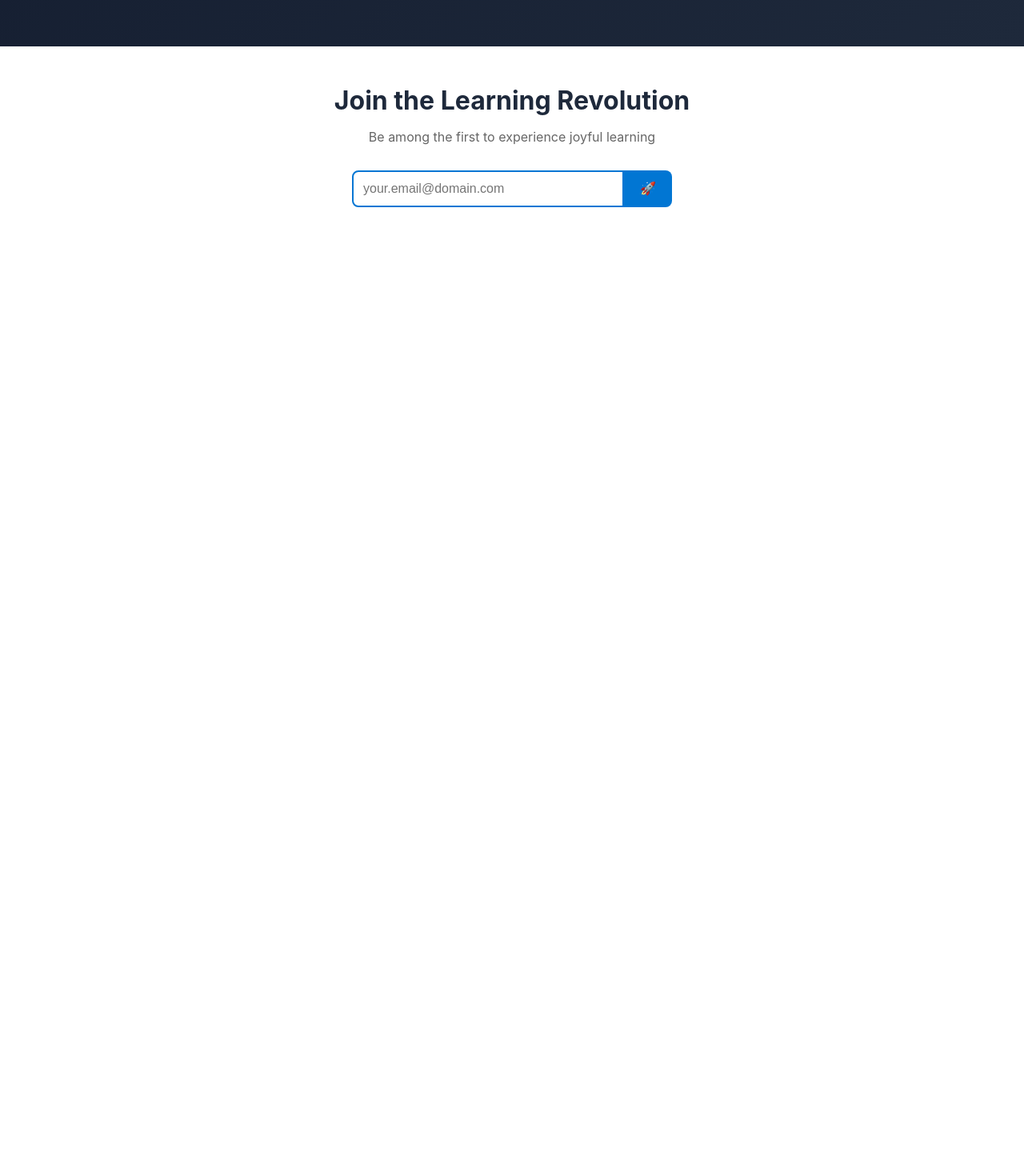
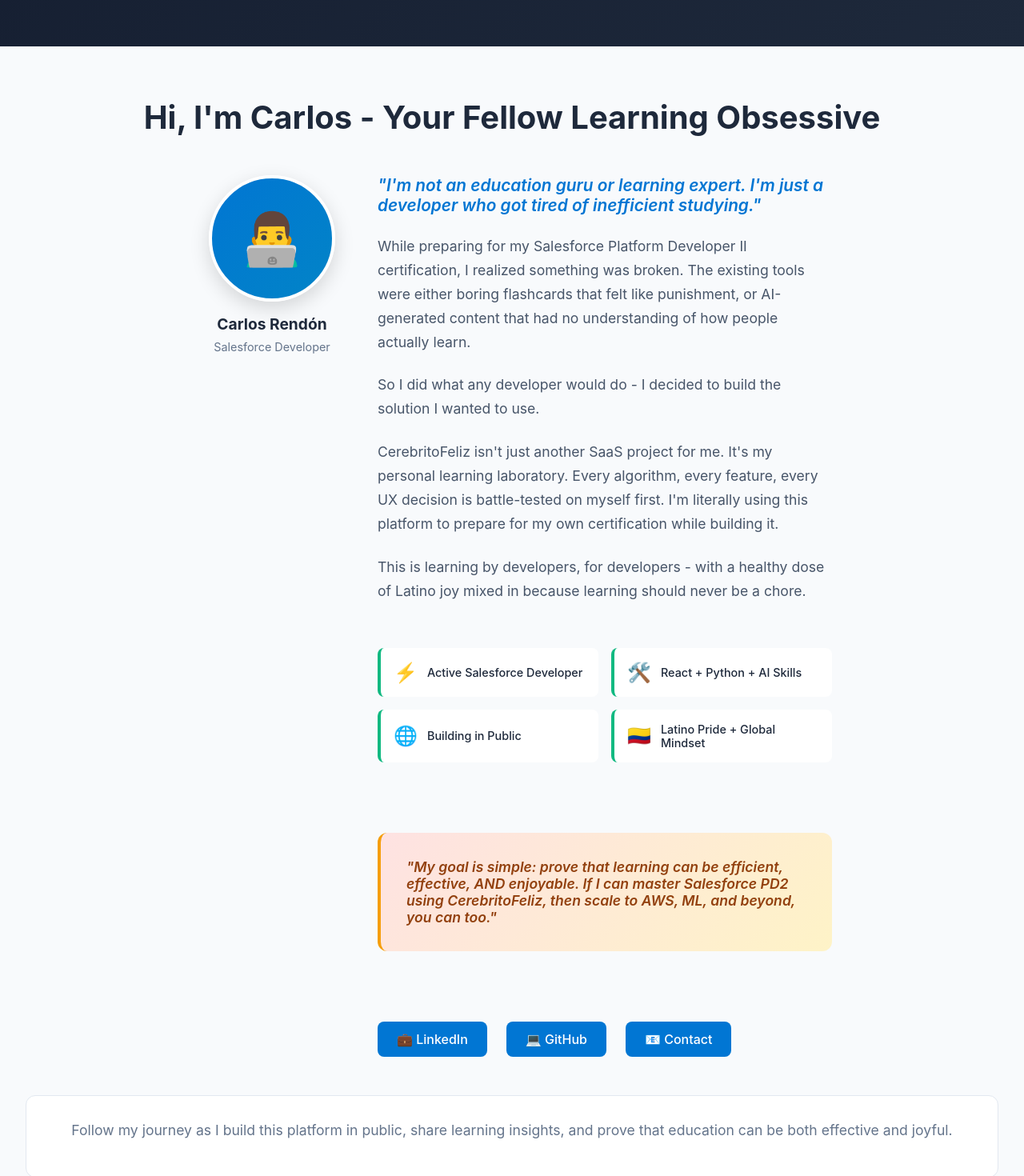
Before and after one commit to carlosrendonduque/cerebritofeliz-landing, a React (Create React App) app: page / in a window 1280 px wide. Shown: the part 2920-4390 px from the top of the page at 80% size. Before the commit the page ends 3227 px from the top, so only its background shows below. Built offline with nearby package versions, Linux system fonts and the light colour scheme.

Commit message:
Add Builder section with personal story and credibility

```diff
--- a/src/App.tsx
+++ b/src/App.tsx
@@ -3,6 +3,7 @@
 import Hero from "./components/sections/Hero";
 import Problem from "./components/sections/Problem";
 import Solution from "./components/sections/Solution";
+import Builder from "./components/sections/Builder";
 import EmailCapture from "./components/sections/EmailCapture";
 
 function App() {
@@ -11,6 +12,7 @@
       <Hero />
       <Problem />
       <Solution />
+      <Builder />
       <EmailCapture />
     </Layout>
   );
--- a/src/components/sections/Builder.tsx
+++ b/src/components/sections/Builder.tsx
@@ -1,21 +1,257 @@
-// ============================================
-// src/components/sections/Builder.tsx
-// ============================================
 import React from 'react';
+import styled from 'styled-components';
+
+const BuilderSection = styled.section`
+  padding: 4rem 2rem;
+  background: #f8fafc;
+  text-align: center;
+`;
+
+const SectionTitle = styled.h2`
+  font-size: 2.5rem;
+  margin: 0 0 3rem 0;
+  color: #1e293b;
+`;
+
+const StoryContainer = styled.div`
+  max-width: 800px;
+  margin: 0 auto;
+  display: grid;
+  grid-template-columns: 1fr;
+  gap: 2rem;
+
+  @media (min-width: 768px) {
+    grid-template-columns: 200px 1fr;
+    text-align: left;
+  }
+`;
+
+const ProfileSection = styled.div`
+  display: flex;
+  flex-direction: column;
+  align-items: center;
+`;
+
+const ProfileImage = styled.div`
+  width: 150px;
+  height: 150px;
+  background: linear-gradient(135deg, #0176d3 0%, #0284c7 100%);
+  border-radius: 50%;
+  display: flex;
+  align-items: center;
+  justify-content: center;
+  font-size: 4rem;
+  margin-bottom: 1rem;
+  border: 4px solid white;
+  box-shadow: 0 8px 25px rgba(0,0,0,0.15);
+`;
+
+const ProfileName = styled.h3`
+  font-size: 1.2rem;
+  color: #1e293b;
+  margin: 0 0 0.5rem 0;
+`;
+
+const ProfileTitle = styled.p`
+  color: #64748b;
+  font-size: 0.9rem;
+  margin: 0;
+`;
+
+const StoryContent = styled.div`
+  display: flex;
+  flex-direction: column;
+  gap: 1.5rem;
+`;
+
+const OpeningHook = styled.p`
+  font-size: 1.3rem;
+  color: #0176d3;
+  font-weight: 600;
+  margin: 0;
+  font-style: italic;
+`;
+
+const StoryParagraph = styled.p`
+  color: #475569;
+  line-height: 1.7;
+  margin: 0;
+  font-size: 1.1rem;
+`;
+
+const CredibilityMarkers = styled.div`
+  display: grid;
+  grid-template-columns: repeat(auto-fit, minmax(200px, 1fr));
+  gap: 1rem;
+  margin: 2rem 0;
+`;
+
+const CredibilityItem = styled.div`
+  display: flex;
+  align-items: center;
+  gap: 0.75rem;
+  padding: 1rem;
+  background: white;
+  border-radius: 8px;
+  border-left: 4px solid #10b981;
+`;
+
+const CredibilityIcon = styled.span`
+  font-size: 1.5rem;
+`;
+
+const CredibilityText = styled.span`
+  color: #1e293b;
+  font-weight: 500;
+  font-size: 0.9rem;
+`;
+
+const PersonalMission = styled.div`
+  padding: 2rem;
+  background: linear-gradient(135deg, #fee2e2 0%, #fef3c7 100%);
+  border-radius: 12px;
+  border-left: 4px solid #f59e0b;
+  margin: 2rem 0;
+`;
+
+const MissionText = styled.p`
+  color: #92400e;
+  font-weight: 600;
+  font-size: 1.1rem;
+  margin: 0;
+  font-style: italic;
+`;
+
+const SocialLinks = styled.div`
+  display: flex;
+  justify-content: center;
+  gap: 1.5rem;
+  margin-top: 2rem;
+
+  @media (min-width: 768px) {
+    justify-content: flex-start;
+  }
+`;
+
+const SocialLink = styled.a`
+  display: flex;
+  align-items: center;
+  gap: 0.5rem;
+  padding: 0.75rem 1.5rem;
+  background: #0176d3;
+  color: white;
+  text-decoration: none;
+  border-radius: 8px;
+  font-weight: 500;
+  transition: background 0.2s ease, transform 0.2s ease;
+
+  &:hover {
+    background: #0284c7;
+    transform: translateY(-2px);
+  }
+`;
+
+const ConnectionCTA = styled.div`
+  text-align: center;
+  margin-top: 3rem;
+  padding: 2rem;
+  background: white;
+  border-radius: 12px;
+  border: 1px solid #e2e8f0;
+`;
+
+const CTAText = styled.p`
+  color: #64748b;
+  margin: 0 0 1rem 0;
+  font-size: 1.1rem;
+`;
 
 const Builder: React.FC = () => {
   return (
-    <section>
-      <h2>Hi, I'm Carlos - Your Fellow Learning Obsessive</h2>
-      <p>
-        I'm building CerebritoFeliz while preparing for my Salesforce PD2 certification.
-        This isn't just another SaaS project - it's my personal learning laboratory.
-      </p>
-      <div>
-        <a href="https://linkedin.com/in/your-profile">LinkedIn</a>
-        <a href="https://github.com/carlosrendonduque">GitHub</a>
-        <a href="https://twitter.com/cerebritofeliz">Twitter</a>
-      </div>
-    </section>
+    <BuilderSection>
+      <SectionTitle>Hi, I'm Carlos - Your Fellow Learning Obsessive</SectionTitle>
+
+      <StoryContainer>
+        <ProfileSection>
+          <ProfileImage>👨‍💻</ProfileImage>
+          <ProfileName>Carlos Rendón</ProfileName>
+          <ProfileTitle>Salesforce Developer</ProfileTitle>
+        </ProfileSection>
+
+        <StoryContent>
+          <OpeningHook>
+            "I'm not an education guru or learning expert. I'm just a developer who got tired of inefficient studying."
+          </OpeningHook>
+
+          <StoryParagraph>
+            While preparing for my Salesforce Platform Developer II certification, I realized something was broken.
+            The existing tools were either boring flashcards that felt like punishment, or AI-generated content
+            that had no understanding of how people actually learn.
+          </StoryParagraph>
+
+          <StoryParagraph>
+            So I did what any developer would do - I decided to build the solution I wanted to use.
+          </StoryParagraph>
+
+          <StoryParagraph>
+            CerebritoFeliz isn't just another SaaS project for me. It's my personal learning laboratory.
+            Every algorithm, every feature, every UX decision is battle-tested on myself first. I'm literally
+            using this platform to prepare for my own certification while building it.
+          </StoryParagraph>
+
+          <StoryParagraph>
+            This is learning by developers, for developers - with a healthy dose of Latino joy mixed in
+            because learning should never be a chore.
+          </StoryParagraph>
+
+          <CredibilityMarkers>
+            <CredibilityItem>
+              <CredibilityIcon>⚡</CredibilityIcon>
+              <CredibilityText>Active Salesforce Developer</CredibilityText>
+            </CredibilityItem>
+            <CredibilityItem>
+              <CredibilityIcon>🛠️</CredibilityIcon>
+              <CredibilityText>React + Python + AI Skills</CredibilityText>
+            </CredibilityItem>
+            <CredibilityItem>
+              <CredibilityIcon>🌐</CredibilityIcon>
+              <CredibilityText>Building in Public</CredibilityText>
+            </CredibilityItem>
+            <CredibilityItem>
+              <CredibilityIcon>🇨🇴</CredibilityIcon>
+              <CredibilityText>Latino Pride + Global Mindset</CredibilityText>
+            </CredibilityItem>
+          </CredibilityMarkers>
+
+          <PersonalMission>
+            <MissionText>
+              "My goal is simple: prove that learning can be efficient, effective, AND enjoyable.
+              If I can master Salesforce PD2 using CerebritoFeliz, then scale to AWS, ML, and beyond, you can too."
+            </MissionText>
+          </PersonalMission>
+
+          <SocialLinks>
+            <SocialLink href="https://linkedin.com/in/carlosrendonduque" target="_blank">
+              💼 LinkedIn
+            </SocialLink>
+            <SocialLink href="https://github.com/carlosrendonduque" target="_blank">
+              💻 GitHub
+            </SocialLink>
+            <SocialLink href="mailto:carlos@cerebritofeliz.dev">
+              📧 Contact
+            </SocialLink>
+          </SocialLinks>
+        </StoryContent>
+      </StoryContainer>
+
+      <ConnectionCTA>
+        <CTAText>
+          Follow my journey as I build this platform in public, share learning insights,
+          and prove that education can be both effective and joyful.
+        </CTAText>
+      </ConnectionCTA>
+    </BuilderSection>
   );
 };
+
+export default Builder;
```
